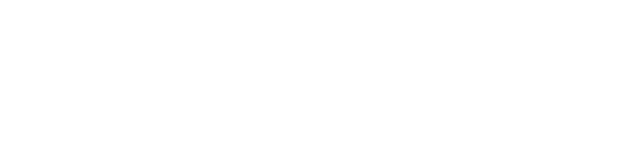
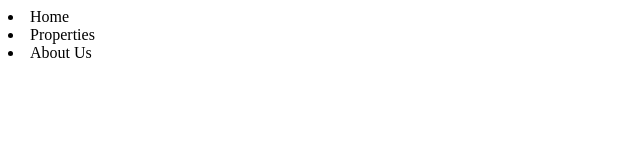
Before and after one commit to MohanKumar-2003/Real_Estate, a plain HTML site: page index.html in a window 1280 px wide. Shown: the whole page, without its empty margins (0-640 px from the left). Drawn offline with Linux system fonts and the light colour scheme.

Commit message:
first commit

```diff
--- a/main.html
+++ b/index.html
@@ -8,7 +8,13 @@
 </head>
 <body>
     <navbar>
-
+        <div class="nav">
+            <div>
+                <li>Home</li>
+                <li>Properties</li>
+                <li>About Us</li>
+            </div>
+        </div>
     </navbar>
 </body>
 </html>
```
